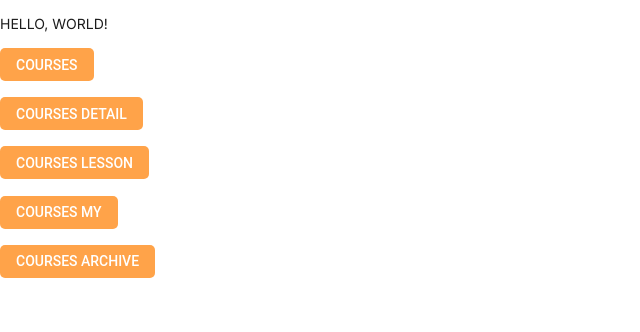
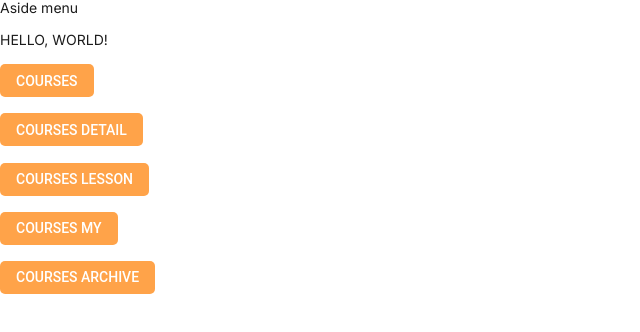
Before and after one commit to SneakyPotts/front_unity-courses, a Next.js app: page / in a window 1280 px wide. Shown: the top 332 px of the page, without its empty margins (0-640 px from the left). Built offline with nearby package versions, Linux system fonts and the light colour scheme.

Commit message:
init commit #2;

```diff
--- /dev/null
+++ b/src/app/(site)/layout.tsx
@@ -0,0 +1,12 @@
+// 'use client' //if use useState
+
+import type { PropsWithChildren } from 'react'
+
+export default function BaseLayout({ children }: PropsWithChildren) {
+  return (
+    <>
+      <aside>Aside menu</aside>
+      <main className={'inner-layout'}>{children}</main>
+    </>
+  )
+}
```
